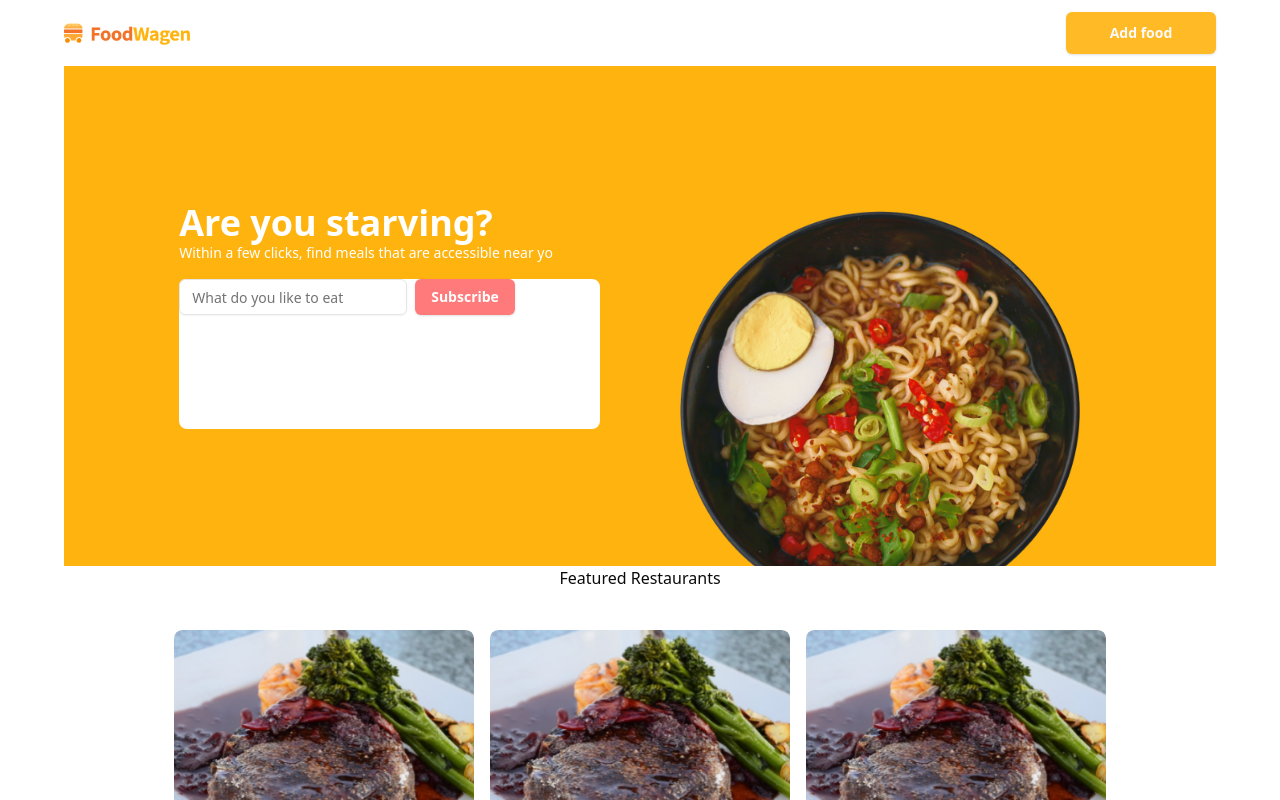
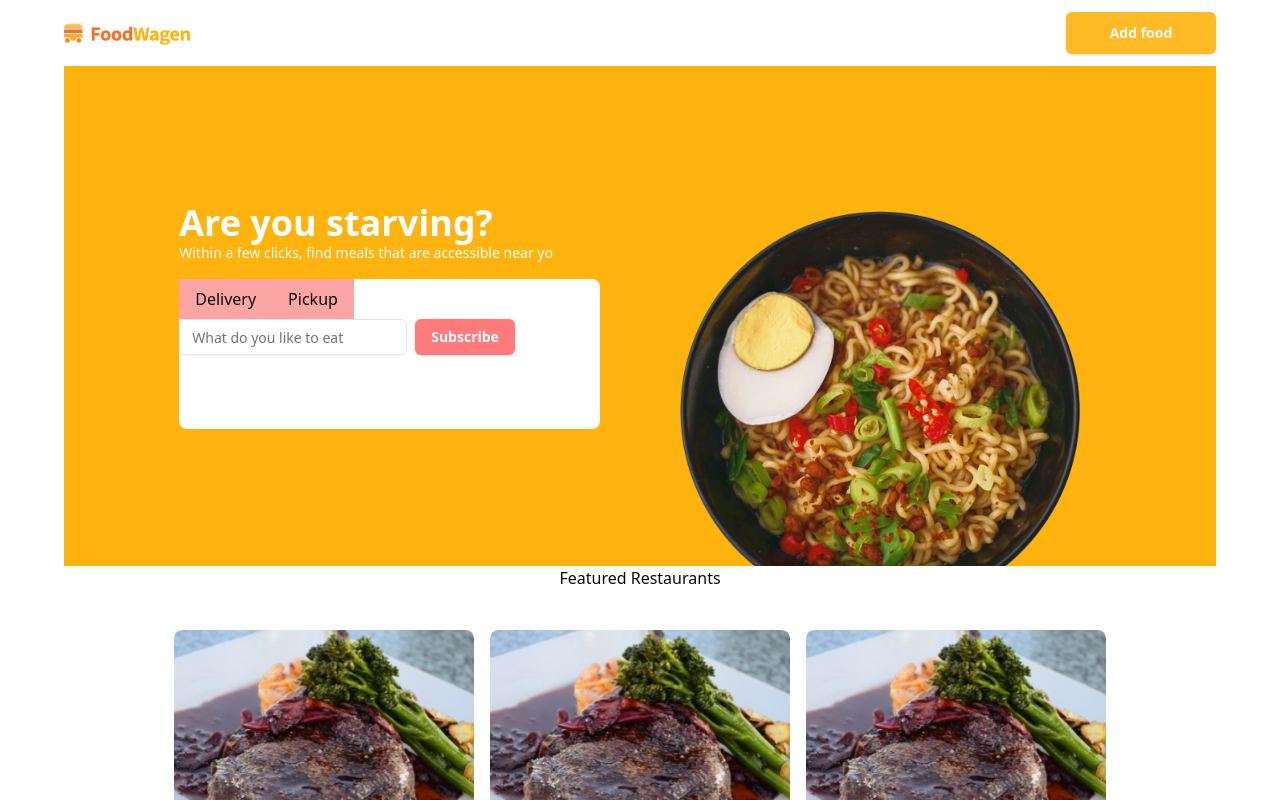
Before and after one commit to netnaho/A2SV_Frontend_Challenge, a Next.js app in the folder a2sv-interview-project/: page / in a window 1280 px wide. Shown: the top 800 px of the page. Built offline with nearby package versions, Linux system fonts and the light colour scheme.

Commit message:
enhance Hero component layout with delivery and pickup options

```diff
--- a/a2sv-interview-project/src/components/Hero.tsx
+++ b/a2sv-interview-project/src/components/Hero.tsx
@@ -15,8 +15,11 @@ const Hero = () => {
                 Within a few clicks, find meals that are accessible near yo
               </p>
             </div>
-            <div className="w-full h-[150px] rounded-lg bg-white">
-              <div></div>
+            <div  className="w-full flex flex-col h-[150px] rounded-lg bg-white">
+              <div className="flex">
+                <div className="px-4 py-2 bg-red-300 text-center ">Delivery</div>
+                <div className="px-4 py-2 bg-red-300 text-center">Pickup</div>
+              </div>
               <div>
                 <div className="flex gap-2">
                   <div className="flex gap-2">
```
